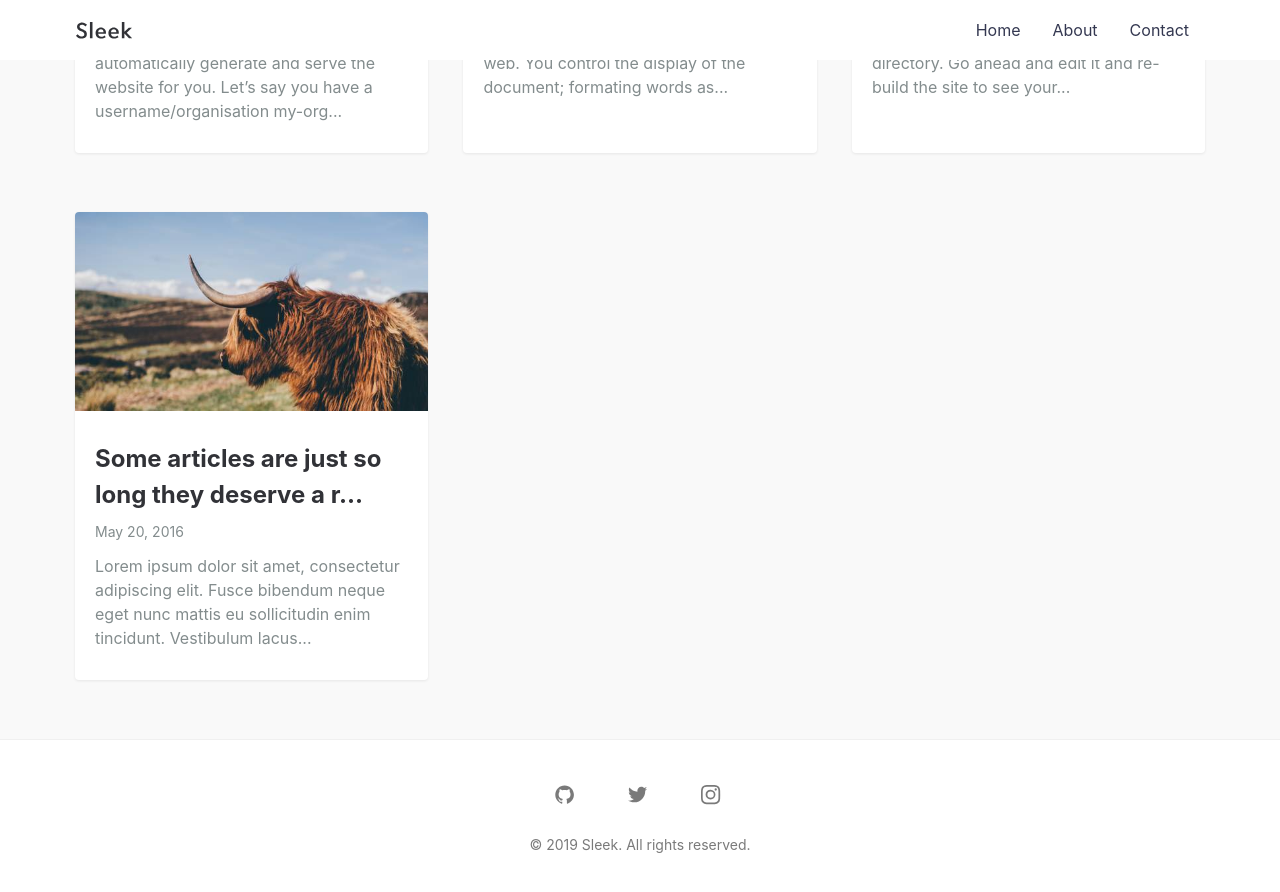
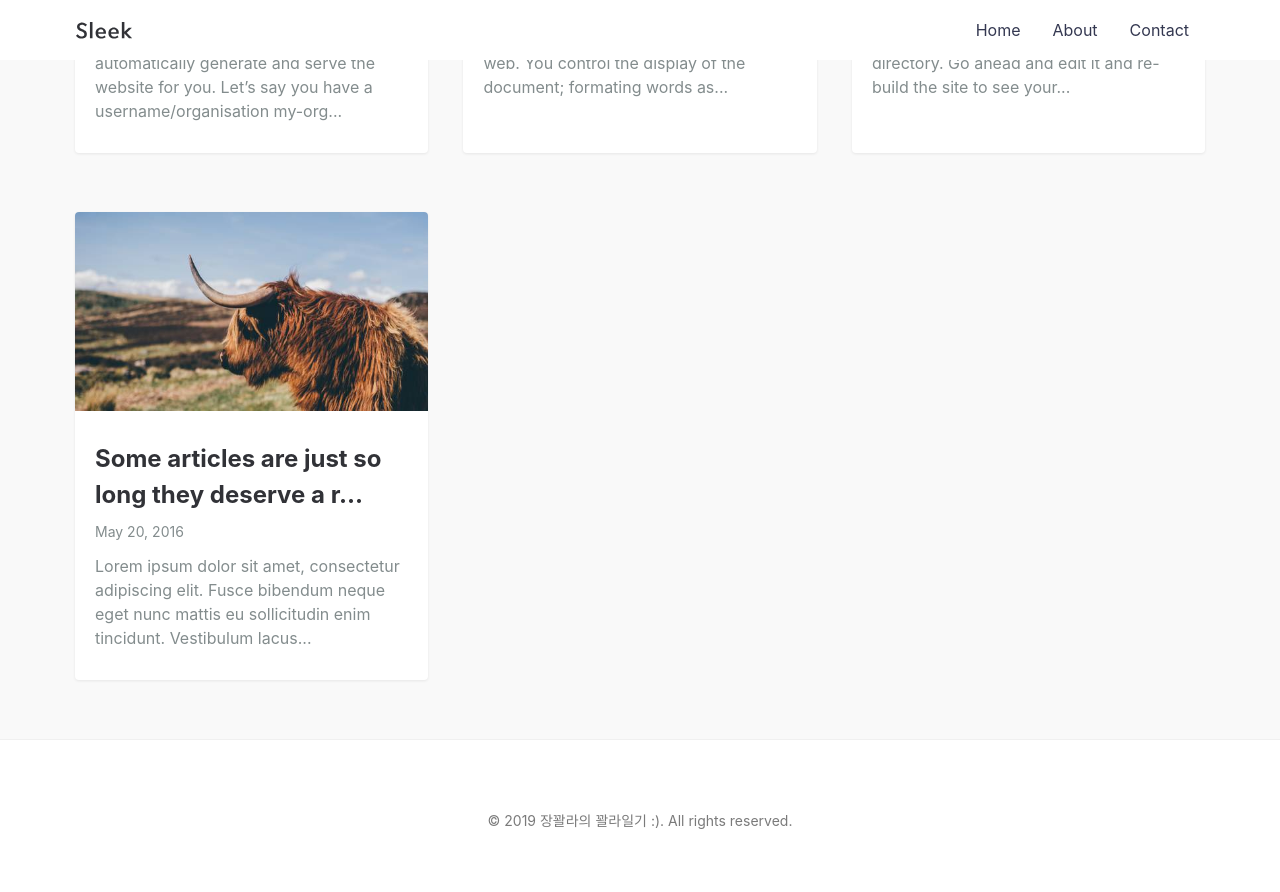
Before and after one commit to ggiri0630/ggiri0630.github.io, a Jekyll site: the page built from index.md, in a window 1280 px wide and 900 px high, scrolled down 935 px. Shown: the top 892 px of the window. Built offline with Jekyll 4.4.1, drawn with Linux system fonts in a browser that asks for light colours; part of the change alters nothing that is shown.

Commit message:
edit config

```diff
--- a/_config.yml
+++ b/_config.yml
@@ -1,27 +1,18 @@
-title: Sleek # your site title
-author: GitHub User
-email: your-email@domain.com # email for form submission, you also have to change it in _js/scripts.js
+title: 장꽐라의 꽐라일기 :) # your site title
+author: hyeng
+email: hychang@dano.me
+# email for form submission, you also have to change it in _js/scripts.js
 description: > # this means to ignore newlines until "baseurl:"
-  Write an awesome description for your new site here. You can edit this
-  line in _config.yml. It will appear in your document head meta (for
-  Google search results) and in your feed.xml site description.
+    장꽐라의 인생을 서술한다.
 baseurl: "/" # the subpath of your site, e.g. /blog
-url: "https://janczizikow.github.io/sleek" # the base hostname & protocol for your site, e.g. http://example.com
-twitter_username: jan_czizikow # replace with your_twitter_username or comment to remove link from footer
-github_username:  janczizikow # replace with your_github_username or comment to remove link from footer
-instagram_username: shanlongjj # replace with your_instagram_username or comment to remove link from footer
+url: "https://github.com/ggiri0630k" # the base hostname & protocol for your site, e.g. http://example.com
 social:
-  name: Your Name
+  name: Hyeyoung Chang
   links:
-    - https://twitter.com/BenBalter
-    - https://www.facebook.com/ben.balter
-    - https://www.linkedin.com/in/BenBalter
-    - https://plus.google.com/+BenBalter
-    - https://github.com/benbalter
-    - https://keybase.io/benbalter
+    - https://www.instagram.com/hyeng.ee
 
 disqus:
-  shortname: janczizikow # to enable comments replace with your_disqus_shortname
+  shortname: hyeng # to enable comments replace with your_disqus_shortname
 
 # Build settings
 markdown: kramdown
```
